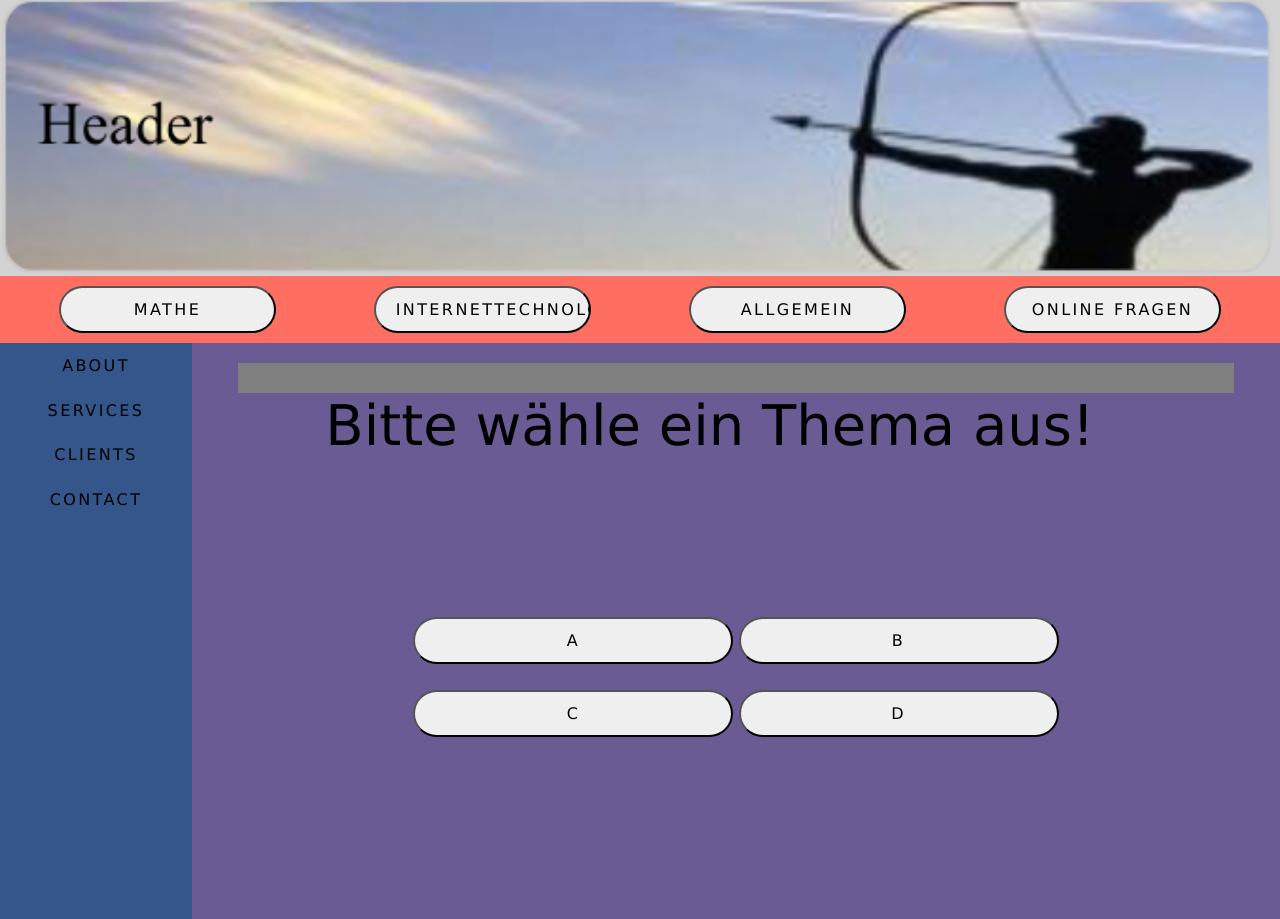
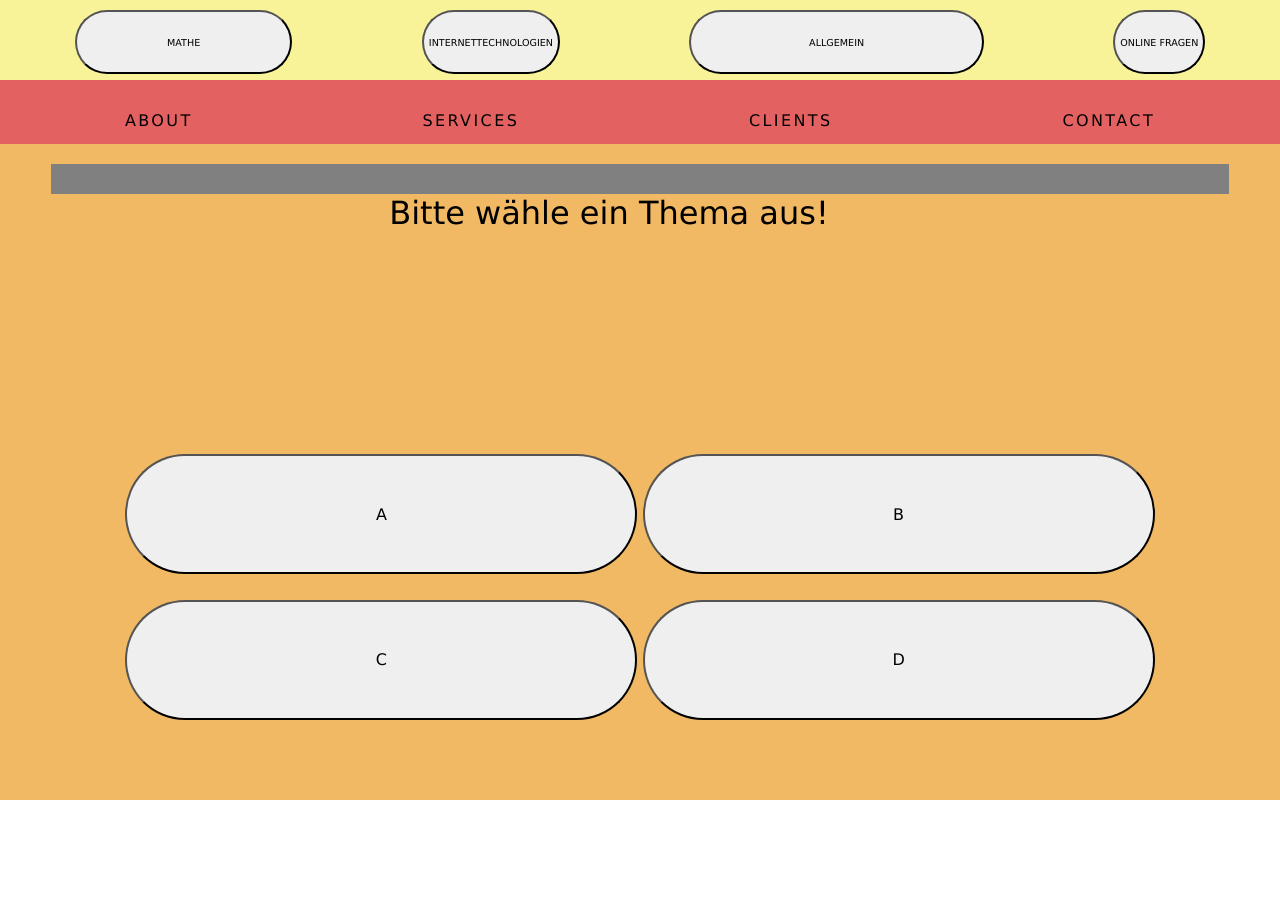
Before and after one commit to nkemter/s82068-IT1-beleg, a plain HTML site: page Webquiz/index.html in a window 1280 px wide. After the commit the page ends 800 px from the top, so only its background shows below. Drawn offline with nearby package versions, Linux system fonts and the light colour scheme.

Commit message:
"fixed" button on mobile

```diff
--- a/Webquiz/index.html
+++ b/Webquiz/index.html
@@ -23,15 +23,15 @@
 </head>
 <body>
     <div class="header">
-        <img class="img-banner" src="bilder/banner.png">
+        <h1>Webquiz</h1>
     </div>
 
     <div class="topnav-container">
         <ul class="top-navbar">
-            <button id="btn-1" href="Mathe">Mathe</button>
-            <button id="btn-2" href="Internettechnologien">Internettechnologien</button>
-            <button id="btn-3" href="Allgemein">Allgemein</button>
-            <button id="btn-4" href="Noten">Online Fragen</button>
+            <button id="btn-1" class="themen-btn" href="Mathe">Mathe</button>
+            <button id="btn-2" class="themen-btn" href="Internettechnologien">Internettechnologien</button>
+            <button id="btn-3" class="themen-btn" href="Allgemein">Allgemein</button>
+            <button id="btn-4" class="themen-btn" href="Noten">Online Fragen</button>
         </ul>
     </div>
 
--- a/Webquiz/style.css
+++ b/Webquiz/style.css
@@ -15,21 +15,30 @@
         padding: 0px;
         position: relative;
     }
-    .img-banner{
-        width: 100%;
-        margin-bottom: 0px;
-        display: block;
+
+    .header {
+        background-color: #cbf078;
+        height: 15vh;
     }
 
-    ul.top-navbar{
+    h1 {
+        font-size: 4em;
+        display: flex;
+
+        justify-content: center;
+        text-align: center;
+    }
+
+    ul.top-navbar {
         display: flex;
         list-style-type: none;
         margin: 0px;
         overflow: hidden;
-        background-color: #ff6f61;
+        background-color: #f8f398;
         font-size: 25px;
         padding: 10px;
         justify-content: space-around;
+        height: 10vh;
     }
 
     li.top-navbar {
@@ -46,20 +55,20 @@
         margin-right: 0px;
         display: flex;
         width: 100vw;
-        height: 72vh;
+        height: 75vh;
     }
 
     .sidenav {
-        width: 15vw;
+        width: 16vw;
         overflow-x: hidden; /* Disable horizontal scroll */
         padding: 0px;
-        background-color: #34568b;
+        background-color: #e46161;
     }
 
     /* The navigation menu links */
     .sidenav a {
         text-decoration: none;
-        font-size: 1rem;
+        font-size: 2rem;
         color: black;
         text-transform: uppercase;
         letter-spacing: .15rem;
@@ -72,8 +81,8 @@
     }
 
     .inhalt-container{
-        background-color: #6b5b95;
-        width: 85vw;
+        background-color: #f1b963;
+        width: 84vw;
         padding: 20px;
     }
 
@@ -90,6 +99,7 @@
     button{
         display: inline-block;
         width: 17vw;
+        height: 8vh;
         padding: .75rem 1.25rem;
         border-radius: 10rem;
         text-transform: uppercase;
@@ -134,7 +144,7 @@
 
     /* ab hier geht es um die Stats*/
     .statscontainer{
-        background-color: aqua;
+        background-color: #f1b963;
         width: 100%;
         height: 100%;
     }
@@ -157,66 +167,75 @@
 
 
 /* KLEIN */
-@media only screen and (max-width: 1000px){
+@media only screen and (max-width: 1500px){
     /* vllt noch blau und rot tauschen */
-    .img-banner{
+    .header{
         display: none;
     }
-
 
     .container-1{
         display: flex;
         flex-direction: column;
-
+        height: 90vh;
     }
     .sidenav {
         position:flex;
         padding: 10px 0px 0px 10px;
         width: 100vw;
     }
-    ul.sidenav{
+    ul.sidenav {
         display: flex;
         list-style-type: none;
         margin: 0;
         padding: 0;
         overflow: hidden;
-        background-color: blue;
         font-size: 25px;
         padding: 10px;
         justify-content: space-around;
     }
-    li.sidenav{
+
+    li.sidenav {
         display: inline;
         padding: 0px 0px 0px 0px;
     }
+
     .sidenav a {
         flex-direction: row;
+        font-size: 1rem;
+        padding: 0px 0px 0px 0px;
+    }
 
-        padding: 0px 0px 0px 0px;
-
-    }
     li.sidenav {
         display: block;
     }
 
 
     .inhalt-container{
-        background-color: pink;
         width: 100vw;
-        height: 100%;
-        margin: none;
+        height: 100vh;
+    }
+
+    .themen-btn {
+        font-size: 0.6rem;
     }
 
     button {
-        padding: .25rem 0.6rem;
-        font-size: 0.6rem;
+        padding: .15rem 0.3rem;
+        font-size: 1rem;
         letter-spacing: 0rem;
         word-wrap: break-word;
         width: auto;
+        border-radius: 5rem;
+    }
+
+    .button-container{
+        margin-top: 100px;
     }
 
     .antwort-btn {
-        width: 17vw;
+        vertical-align: top;
+        width: 40vw;
+        height: 15vh;
     }
 
     #btn-1 {
@@ -227,7 +246,21 @@
         width: 23vw;
     }
 
+    #btn-9 {
+        width: 40vw;
+        height: 20vw;
+    }
+
     #label-1 {
         font-size: 2em;
     }
+
+    #label-2 {
+        margin: 10px 10px 10px 10px;
+    }
+
+    #label-2 a{
+        font-size: 1em;
+        line-break: loose;
+    }
 }
```
